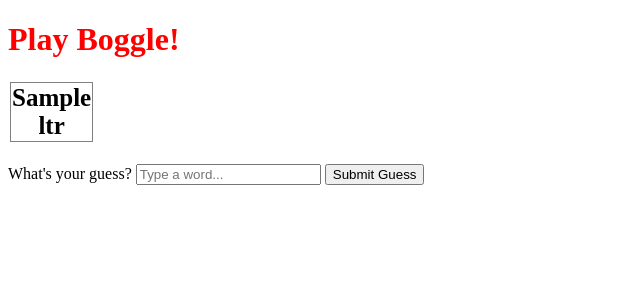
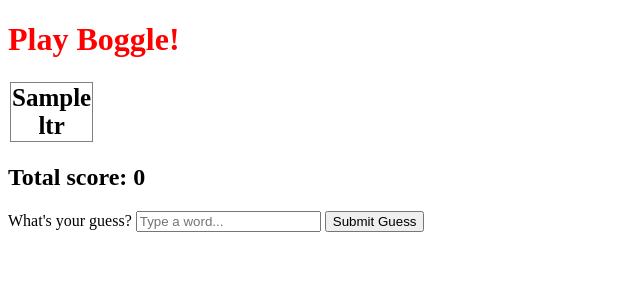
Before and after one commit to nicholasDWinters/flask-boggle, a Flask app: template templates/index.html in a window 1280 px wide. Shown: the top 300 px of the page, without its empty margins (0-640 px from the left). Run offline with Flask 2, Linux system fonts and the light colour scheme; the template is opened without the code that fills it: most values are stand-ins (such as "Sample title", 1, 10 or a date in 2020); parts of the project's set-up code (start-up, migrations or seed data) failed here and were passed over.

Commit message:
added the score tally to DOM, and removes form after 60 secs

```diff
--- a/static/app.js
+++ b/static/app.js
@@ -1,14 +1,30 @@
 let $submit = $('#submitBtn');
 let $messageList = $('.guessMessages');
-
+let $score = $('#score');
+let $guessForm = $('#guessForm')
+let total = 0;
+let numGuesses = 0;
 async function submitGuess(e) {
     e.preventDefault();
-
+    if (numGuesses === 0) {
+        setTimeout(removeForm, 60000);
+    }
+    numGuesses += 1;
     let guess = $('#guess').val();
     let response = await axios.get('/guess', { params: { guess: guess } });
     let phrase = `<p class='phrase'>${guess} is ${response.data.result}</p>`
-    $messageList.append(phrase)
+    $messageList.append(phrase);
+    if (response.data.result === 'ok') {
+        total += guess.length;
+        $score.text(`Total score: ${total}`);
+    }
 }
 
 
 $submit.on('click', submitGuess);
+
+function removeForm() {
+    $guessForm.remove();
+    $messageList.remove();
+    $score.text(`Final score: ${total}`)
+}
--- a/templates/index.html
+++ b/templates/index.html
@@ -22,7 +22,7 @@
             {%endfor%}
         </tbody>
     </table>
-
+    <h2 id="score">Total score: 0</h2>
     <form method="POST" id="guessForm">
         <label for="guess">What's your guess?</label>
         <input type="text" name="guess" id="guess" placeholder="Type a word...">
```
